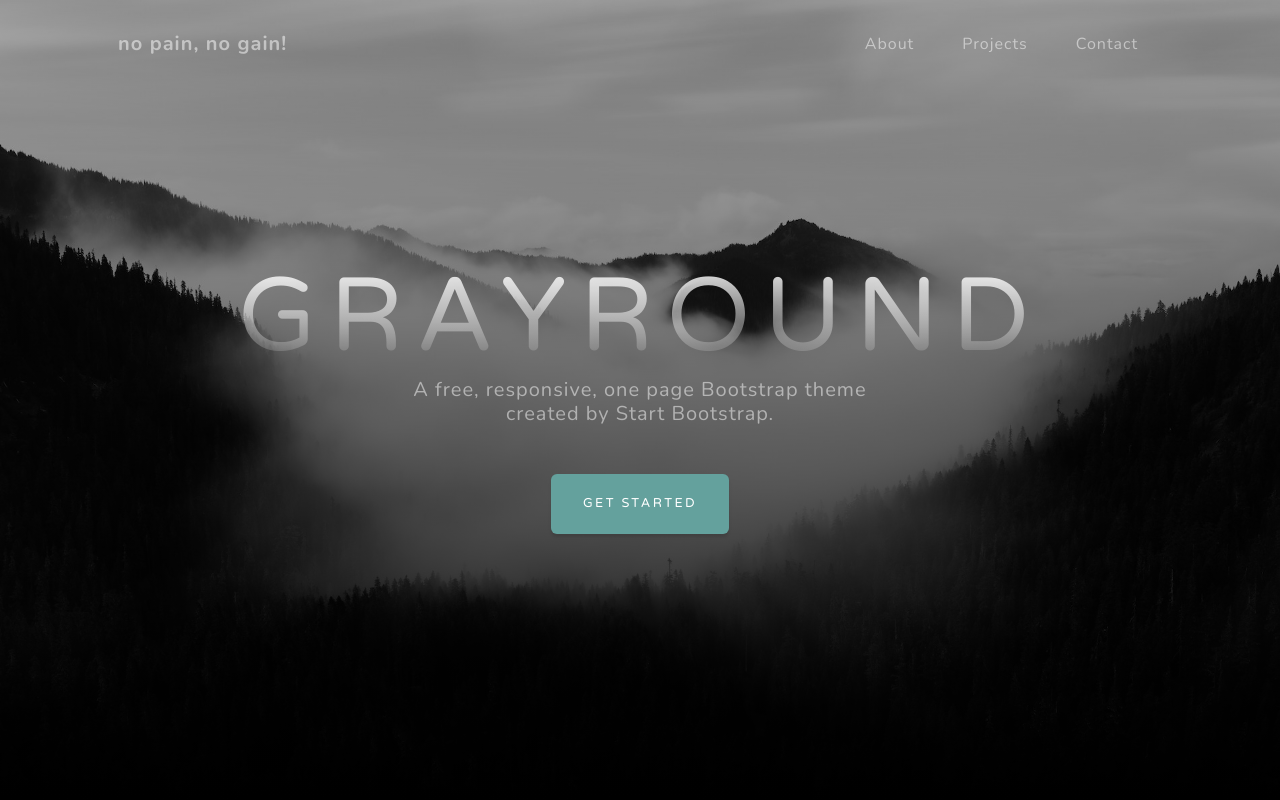
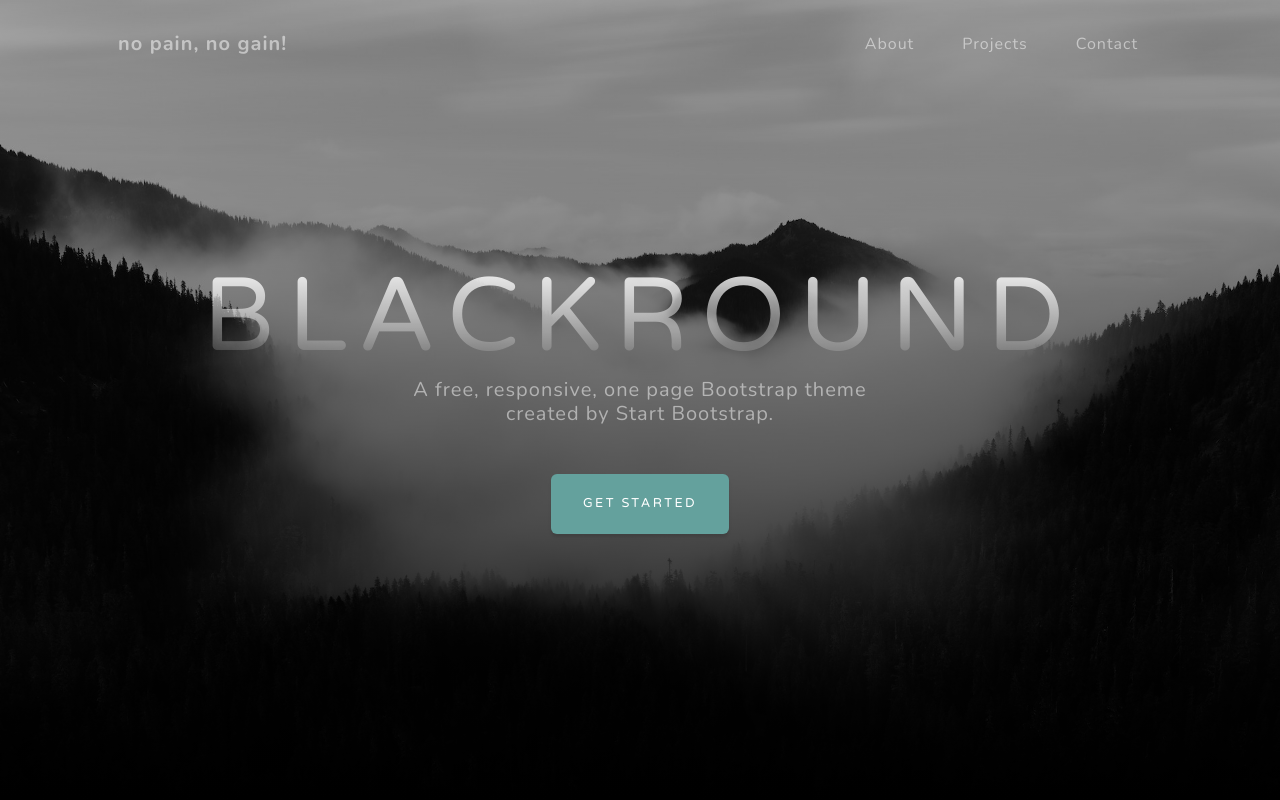
Before and after one commit to 1kkudos/docker-ci, a plain HTML site: page index.html in a window 1280 px wide. Shown: the top 800 px of the page. Drawn offline with nearby package versions, Linux system fonts and the light colour scheme.

Commit message:
index.html modify2

```diff
--- a/index.html
+++ b/index.html
@@ -38,7 +38,7 @@
             <div class="container px-4 px-lg-5 d-flex h-100 align-items-center justify-content-center">
                 <div class="d-flex justify-content-center">
                     <div class="text-center">
-                        <h1 class="mx-auto my-0 text-uppercase">Grayround</h1>
+                        <h1 class="mx-auto my-0 text-uppercase">blackround</h1>
                         <h2 class="text-white-50 mx-auto mt-2 mb-5">A free, responsive, one page Bootstrap theme created by Start Bootstrap.</h2>
                         <a class="btn btn-primary" href="#about">Get Started</a>
                     </div>
```
